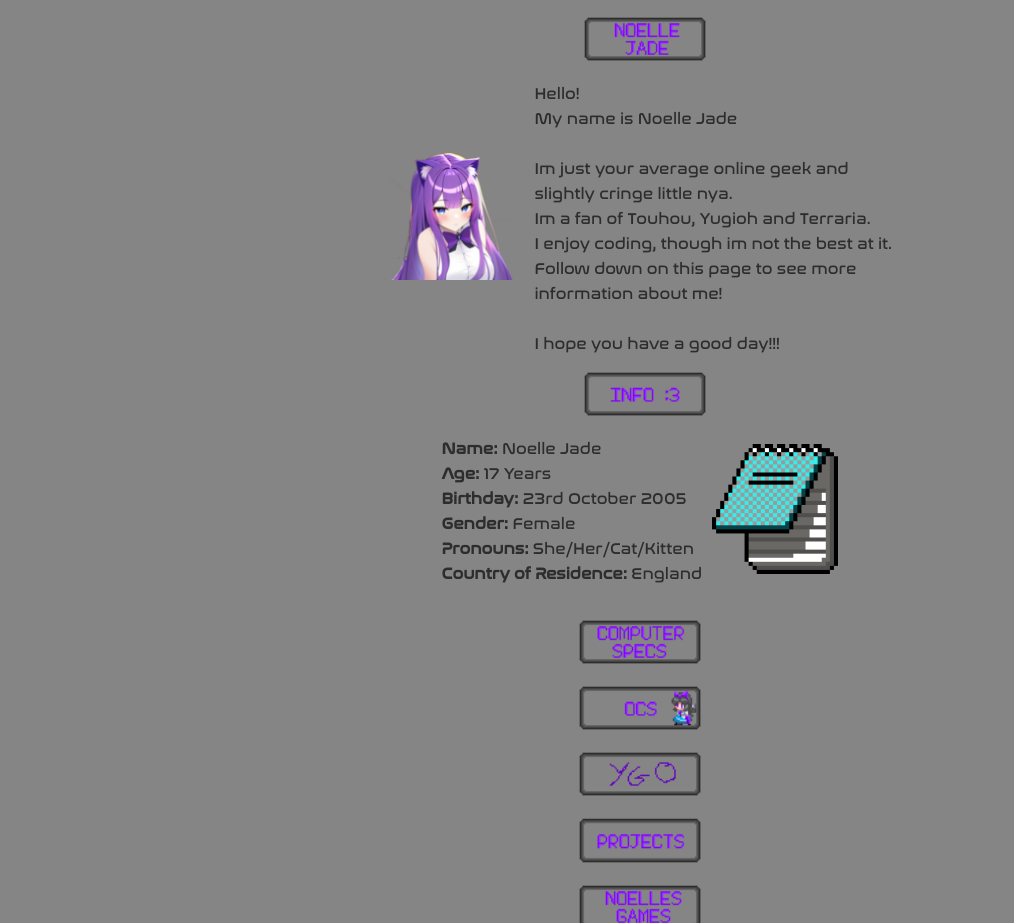
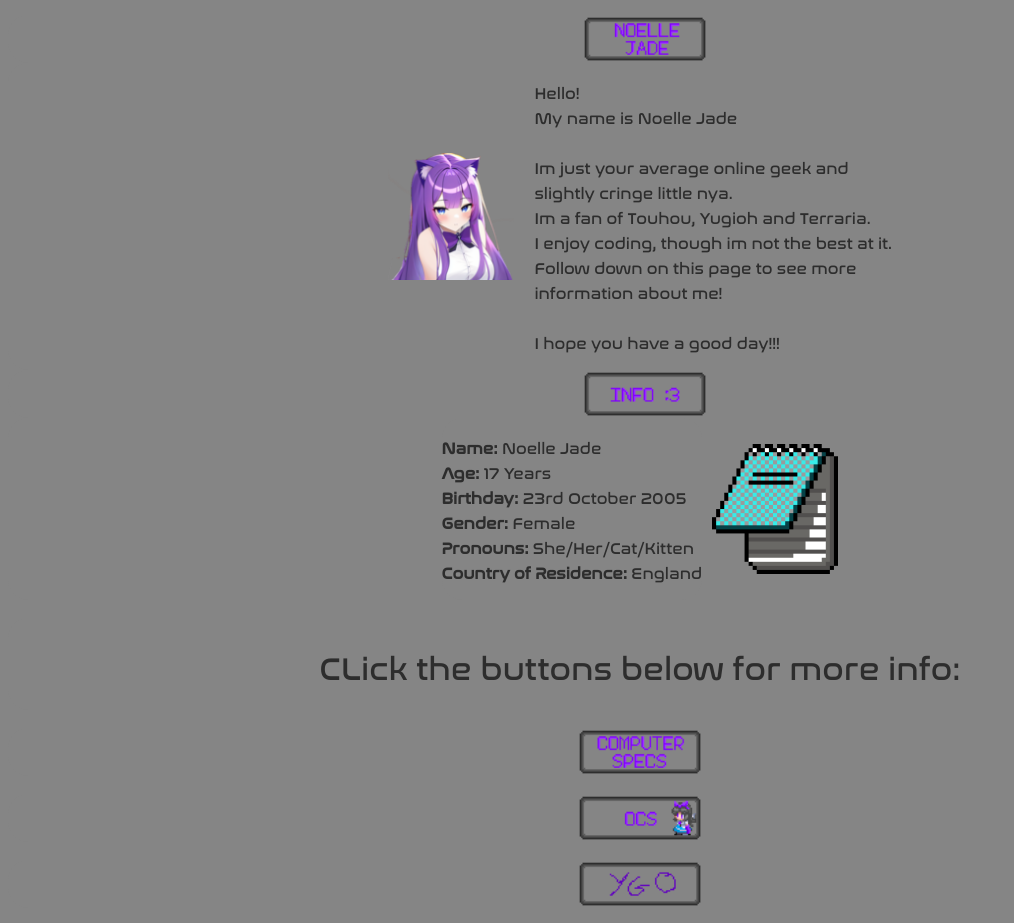
Before and after one commit to dualfighter1/noelle.df1.dev, a plain HTML site: page index.html in a window 1280 px wide. Shown: the part 177-1100 px from the top of the page, without its empty margins (0-1014 px from the left). Drawn offline with Linux system fonts and the light colour scheme.

Commit message:
Update index.html
small update to it

```diff
--- a/index.html
+++ b/index.html
@@ -101,6 +101,8 @@
 		</div>
 		<img src="images/infoboard.png" width="10%" height="10%"></img>
 	</div>
+	<br>
+	<div class="container"><h1>CLick the buttons below for more info:</h1></div>
 	<br>
 	<details>
   		<summary>
```
